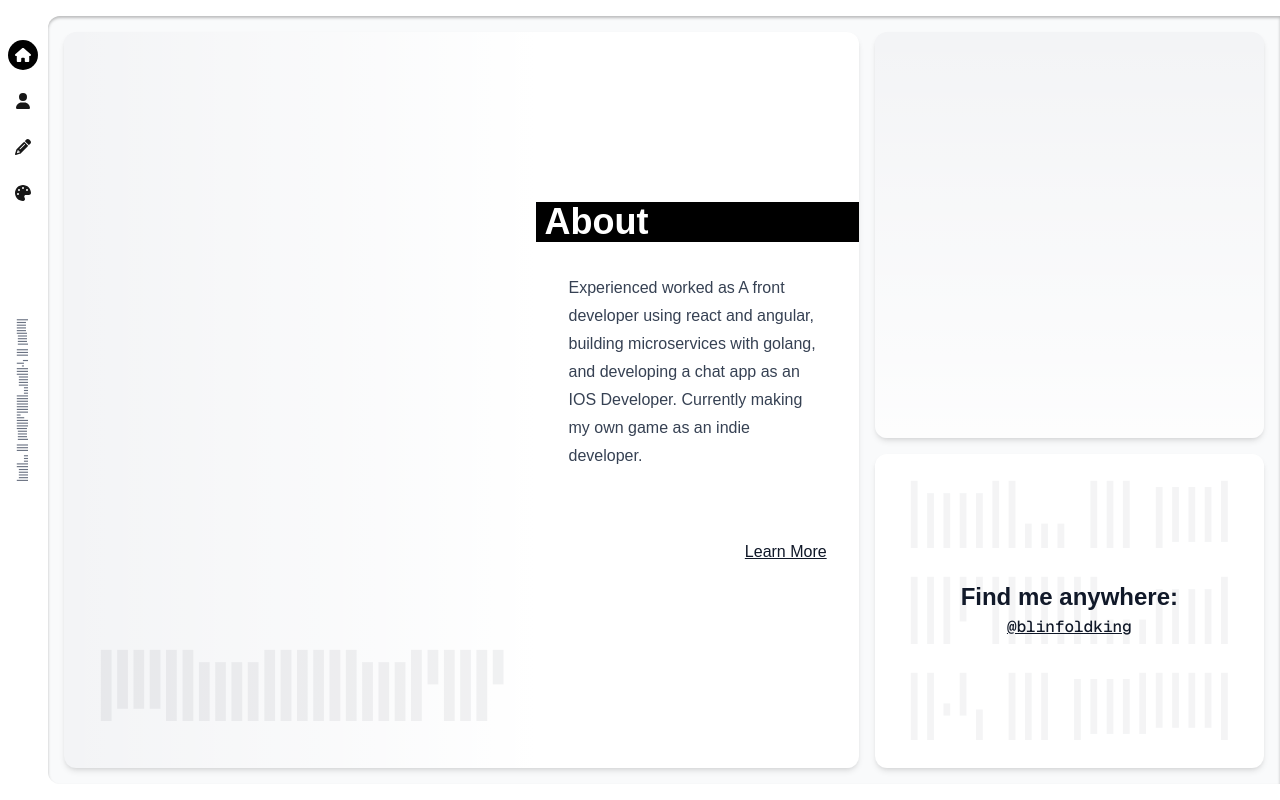
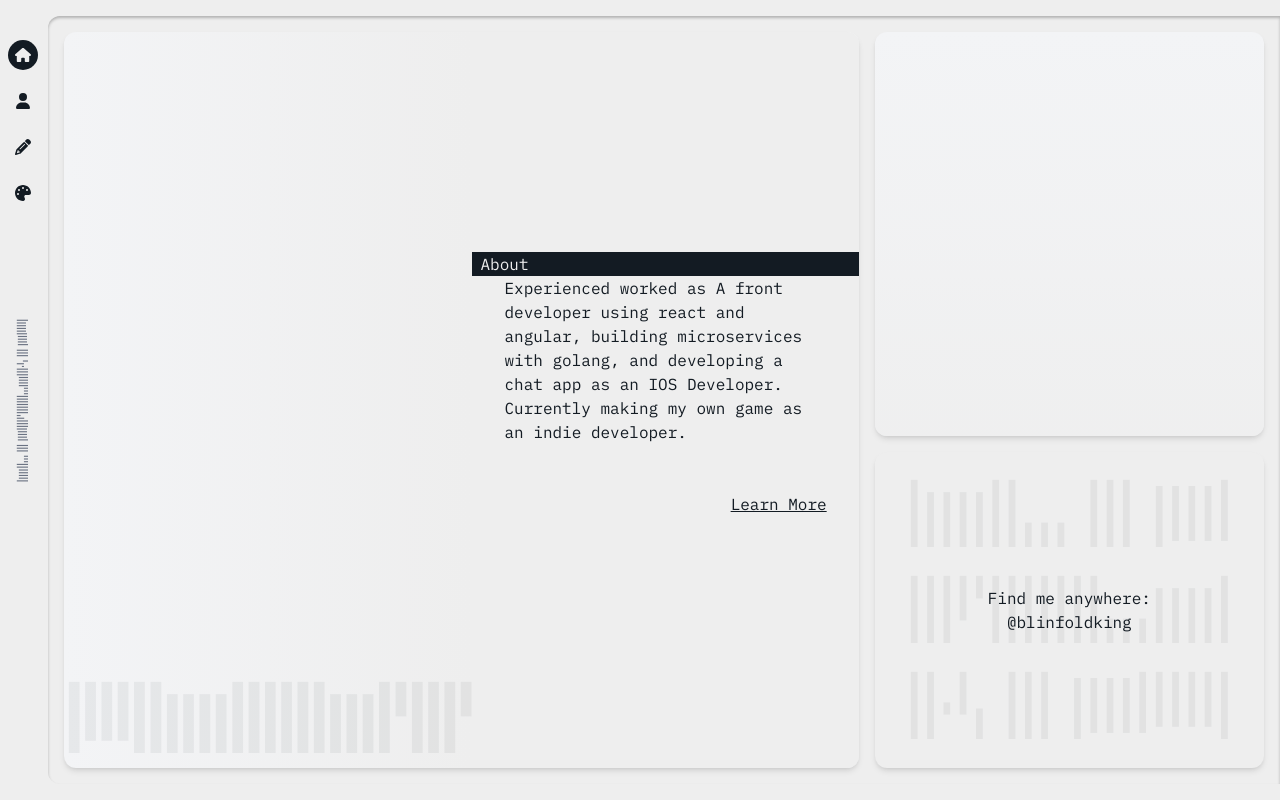
Before and after one commit to blinfoldking/blinfoldking.github.io, a Next.js app: page / in a window 1280 px wide. Built offline with nearby package versions, Linux system fonts and the light colour scheme.

Commit message:
feat: implement mdx layout

```diff
--- a/package.json
+++ b/package.json
@@ -9,11 +9,15 @@
     "lint": "next lint"
   },
   "dependencies": {
+    "@fontsource-variable/ibm-plex-sans": "^5.2.6",
+    "@fontsource/ibm-plex-mono": "^5.2.6",
+    "@fontsource/ibm-plex-serif": "^5.2.6",
     "@mdx-js/loader": "^3.1.0",
     "@mdx-js/react": "^3.1.0",
     "@next/mdx": "^15.3.4",
     "@tailwindcss/typography": "^0.5.16",
     "@types/mdx": "^2.0.13",
+    "@uidotdev/usehooks": "github:uidotdev/usehooks",
     "next": "15.3.4",
     "react": "^19.0.0",
     "react-dom": "^19.0.0",
--- a/src/app/about/layout.tsx
+++ b/src/app/about/layout.tsx
@@ -1,16 +1,29 @@
 "use client";
 
 import useNavigation from "@/hook/useNavigation";
+import { useMeasure } from "@uidotdev/usehooks";
 import React from "react";
 
 export default function MDXLayout({ children }: { children: React.ReactNode }) {
   const { exit } = useNavigation();
+  const [ref, { width }] = useMeasure();
 
   return (
     <div
-      className={`transition-all ${exit && "opacity-0"} shadow-md w-[100%] h-[100%] rounded-xl p-4 animate-appear-l-750`}
+      className={`transition-all ${exit && "opacity-0"} shadow-md w-[100%] h-[100%] rounded-xl animate-appear-l-750 overflow-scroll no-scrollbar`}
     >
-      <div className="prose">{children}</div>
+      <div
+        style={{ minWidth: `${width}px` }}
+        className={`min-h-[60vh] bg-black bg-[url(/vercel.svg)] bg-no-repeat bg-cover -z-index-1 rounded-tl-xl rounded-tr-xl fixed`}
+      ></div>
+      <div className="w-[100%] min-h-[100%] relative" ref={ref}>
+        <div className="min-h-[60vh] w-[100%] bg-linear-to-t from-white to-transparent"></div>
+        <div className="flex justify-center z-1 w-[100%] bg-white">
+          <div className="w-[50%] h-[100vh] border-dashed">
+            <div className="prose min-w-[100%]">{children}</div>
+          </div>
+        </div>
+      </div>
     </div>
   );
 }
--- a/src/app/globals.css
+++ b/src/app/globals.css
@@ -1,16 +1,24 @@
 @import "tailwindcss";
+
 @plugin "@tailwindcss/typography";
 
 :root {
-  --background: #ffffff;
-  --foreground: #171717;
+  --light: #eeeeee;
+  --dark: #131b23;
+  --background: var(--light);
+  --foreground: var(--dark);
+}
+
+@theme {
+  --color-white: var(--light);
+  --color-black: var(--dark);
 }
 
 @theme inline {
   --color-background: var(--background);
   --color-foreground: var(--foreground);
-  --font-sans: var(--font-geist-sans);
-  --font-mono: var(--font-geist-mono);
+  --font-sans: "IBM Plex Sans Variable";
+  --font-mono: "IBM Plex Mono";
 
   --animate-appear-l-500: appear-l 500ms ease-in-out;
   --animate-appear-l-750: appear-l 750ms ease-in-out;
@@ -40,18 +48,29 @@
 
 /* @media (prefers-color-scheme: dark) { */
 /*   :root { */
-/*     --background: #0a0a0a; */
-/*     --foreground: #ededed; */
+/*     --background: var(--dark); */
+/*     --foreground: var(--light); */
 /*   } */
 /* } */
 
 body {
   background: var(--background);
   color: var(--foreground);
-  font-family: Arial, Helvetica, sans-serif;
+  font-family: "IBM Plex Mono", sans-serif;
 }
 
 a:hover {
   background: var(--foreground);
   color: var(--background);
 }
+
+/* Hide scrollbar for Chrome, Safari and Opera */
+.no-scrollbar::-webkit-scrollbar {
+  display: none;
+}
+
+/* Hide scrollbar for IE, Edge and Firefox */
+.no-scrollbar {
+  -ms-overflow-style: none; /* IE and Edge */
+  scrollbar-width: none; /* Firefox */
+}
--- a/src/app/layout.tsx
+++ b/src/app/layout.tsx
@@ -1,26 +1,17 @@
 "use client";
 
+// Supports weights 400-900
+
 import type { Metadata } from "next";
-import { Geist, Geist_Mono } from "next/font/google";
 import "./globals.css";
 import useNavigation from "@/hook/useNavigation";
 import React from "react";
 import { FaPalette, FaHouse, FaUser, FaPencil } from "react-icons/fa6";
 
-const geistSans = Geist({
-  variable: "--font-geist-sans",
-  subsets: ["latin"],
-});
-
-const geistMono = Geist_Mono({
-  variable: "--font-geist-mono",
-  subsets: ["latin"],
-});
-
-// export const metadata: Metadata = {
-//   title: "Create Next App",
-//   description: "Generated by create next app",
-// };
+// font source
+import "@fontsource-variable/ibm-plex-sans";
+import "@fontsource/ibm-plex-serif";
+import "@fontsource/ibm-plex-mono";
 
 export default function RootLayout({
   children,
@@ -32,11 +23,9 @@ export default function RootLayout({
   return (
     <html lang="en">
       <head>
-        <link rel="icon" href="/favicon-32x32.ico" sizes="any" />
+        <link rel="icon" href="/favicon-32x32.png" sizes="any" />
       </head>
-      <body
-        className={`${geistSans.variable} ${geistMono.variable} antialiased w-[100vw] h-[100vh] pt-4 pb-4 pl-12 `}
-      >
+      <body className={` antialiased w-[100vw] h-[100vh] pt-4 pb-4 pl-12 `}>
         <div className="absolute left-0 top-0 h-[100%] w-[45px]">
           <div className="flex flex-col items-center pt-10 gap-4 absolute justify-center w-[100%]">
             {[
@@ -72,7 +61,7 @@ export default function RootLayout({
             </div>
           </div>
         </div>
-        <div className="border-black rounded-bl-xl rounded-tl-xl min-w-[100%] h-[100%] bg-gray-50 overflow-hidden p-4  inset-shadow-md">
+        <div className="border-black rounded-bl-xl rounded-tl-xl min-w-[100%] h-[100%] bg-white overflow-scroll p-4  inset-shadow-md">
           {children}
         </div>
       </body>
--- a/src/app/page.tsx
+++ b/src/app/page.tsx
@@ -22,12 +22,10 @@ export default function Home() {
         <div
           className={`${cardStyle} row-span-2 col-span-2 bg-gray-100 animate-appear-l-500`}
         >
-          <div className="bg-linear-to-l from-white to-transparent h-[100%] w-[100%] prose flex flex-col items-start justify-end">
-            <h1 className="font-epetri text-8xl font-black opacity-5 p-8">
-              About
-            </h1>
+          <div className="bg-linear-to-l from-white to-transparent h-[100%] w-[100%] flex flex-col items-start justify-end">
+            <h1 className="font-epetri text-8xl font-black opacity-5">About</h1>
           </div>
-          <div className="bg-white h-[100%] w-[100%] flex flex-col justify-center gap-4 prose">
+          <div className="bg-white h-[100%] w-[100%] flex flex-col justify-center gap-4">
             <div>
               <h1 className={titleStyle}>About</h1>
               <div className="pl-8 pr-8">
@@ -47,7 +45,7 @@ export default function Home() {
           </div>
         </div>
         <div className={`${cardStyle} bg-gray-100 animate-appear-l-750`}>
-          <div className="flex flex-col prose w-[100%] h-[200%] transition-all duration-500 hover:h-[100%]">
+          <div className="flex flex-col w-[100%] h-[200%] transition-all duration-500 hover:h-[100%]">
             <div className=" bg-linear-to-t from-white to-transparent h-[60%] w-[100%] flex items-end">
               <h2 style={{ margin: 0 }} className={titleStyle}>
                 Devlog #0:
@@ -63,7 +61,7 @@ export default function Home() {
           </div>
         </div>
         <div
-          className={`${cardStyle} bg-white  flex-col flex justify-center items-center prose delay-500 animate-appear-l-1000`}
+          className={`${cardStyle} bg-white  flex-col flex justify-center items-center delay-500 animate-appear-l-1000`}
         >
           <h2 className="m-0" style={{ margin: 0 }}>
             Find me anywhere:
--- a/src/mdx-components.tsx
+++ b/src/mdx-components.tsx
@@ -1,7 +1,48 @@
 import type { MDXComponents } from "mdx/types";
+import Link from "next/link";
 
 export function useMDXComponents(components: MDXComponents): MDXComponents {
+  const slugify = (children: any) => {
+    return children.split(" ").join("-").toLowerCase();
+  };
+
   return {
+    h1: ({ children }) => (
+      <Link href={`#${slugify(children)}`}>
+        <h1 id={slugify(children)} className="group items-center">
+          {children}
+          <span className="opacity-0 group-hover:opacity-50">
+            {" "}
+            #{slugify(children)}
+          </span>
+        </h1>
+      </Link>
+    ),
+
+    h2: ({ children }) => (
+      <Link href={`#${slugify(children)}`}>
+        <h2 id={slugify(children)} className="group items-center">
+          {children}
+          <span className="opacity-0 group-hover:opacity-50">
+            {" "}
+            #{slugify(children)}
+          </span>
+        </h2>
+      </Link>
+    ),
+
+    h3: ({ children }) => (
+      <Link href={`#${slugify(children)}`}>
+        <h3 id={slugify(children)} className="group items-center">
+          {children}
+          <span className="opacity-0 group-hover:opacity-50">
+            {" "}
+            #{slugify(children)}
+          </span>
+        </h3>
+      </Link>
+    ),
+
     ...components,
   };
 }
```
Also changed, not shown: src/app/about/page.mdx (+27 -1 lines), 1 other file (tests, documents, lock files or other folders).
